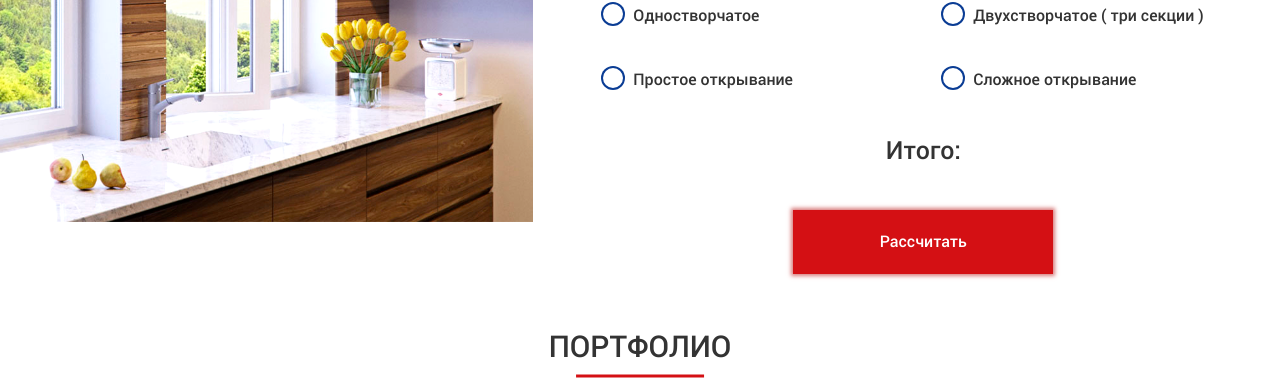
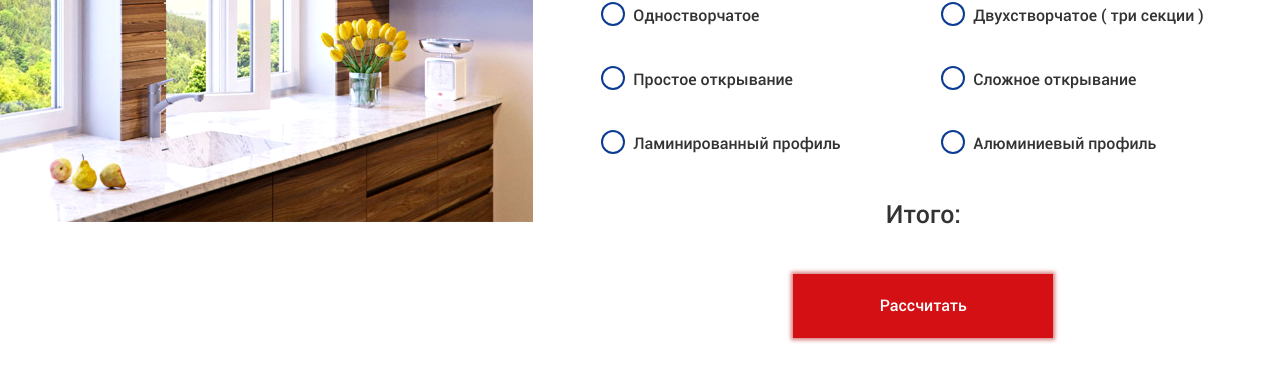
Before and after one commit to vlad9704/New-project, a website: page app/index.html in a window 1280 px wide. Shown: the part 1100-1485 px from the top of the page. Drawn offline with nearby package versions, Linux system fonts and the light colour scheme.

Commit message:
Доп. поля в калькулятор

```diff
--- a/app/index.html
+++ b/app/index.html
@@ -163,6 +163,18 @@
 							<div class="j_type_window i_type_window" data-price="7000">
 								<input type="radio">
 								<span>Сложное открывание</span>
+							</div>
+						</div>
+						<div class="calculation_item">
+							<div class="j_type_window i_type_window" data-price="35000">
+								<input type="radio">
+								<span>Ламинированный профиль</span>
+							</div>
+						</div>
+						<div class="calculation_item">
+							<div class="j_type_window i_type_window" data-price="70000">
+								<input type="radio">
+								<span>Алюминиевый профиль</span>
 							</div>
 						</div>
 					</div>
--- a/app/js/app.js
+++ b/app/js/app.js
@@ -101,7 +101,6 @@ document.addEventListener("DOMContentLoaded", function() {
 
 		let th = $(this)
 
-		//th.parent().siblings().children().removeClass('active')
 		th.toggleClass('active')
 
 	})
```
